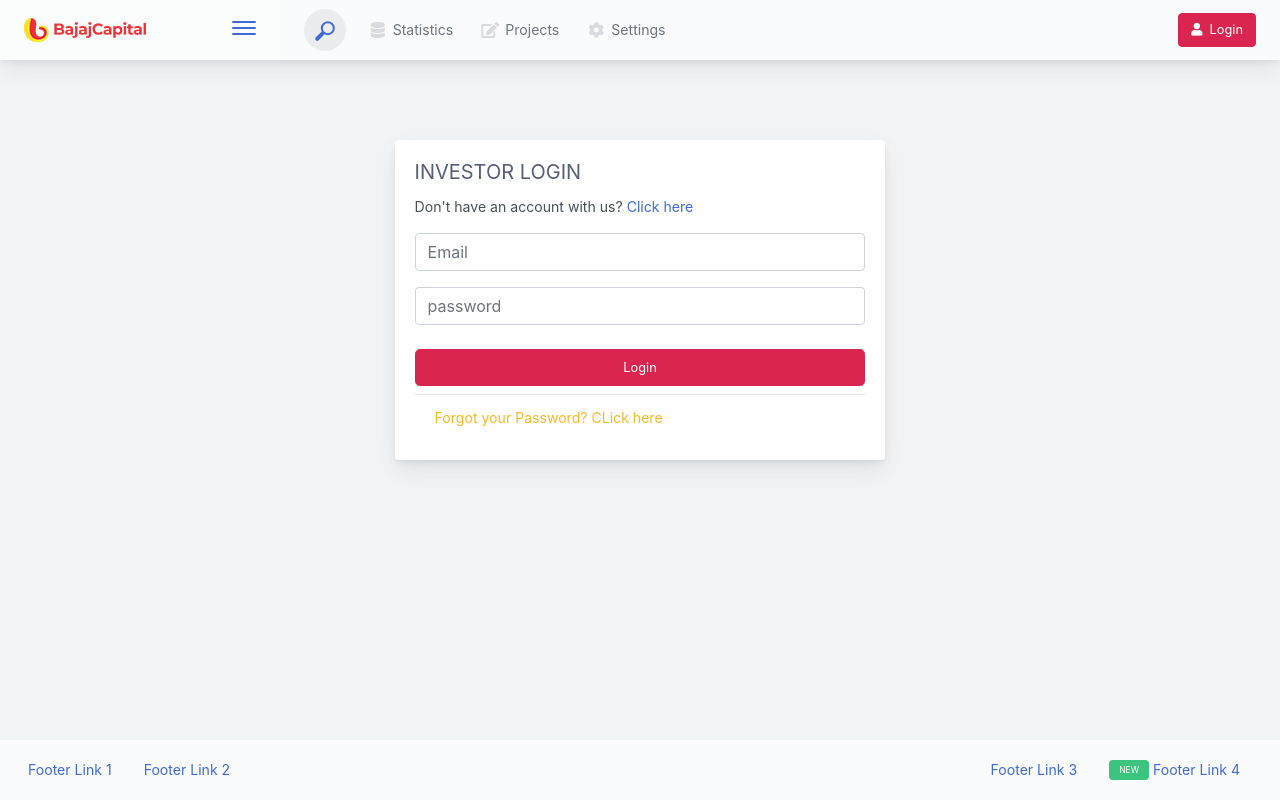
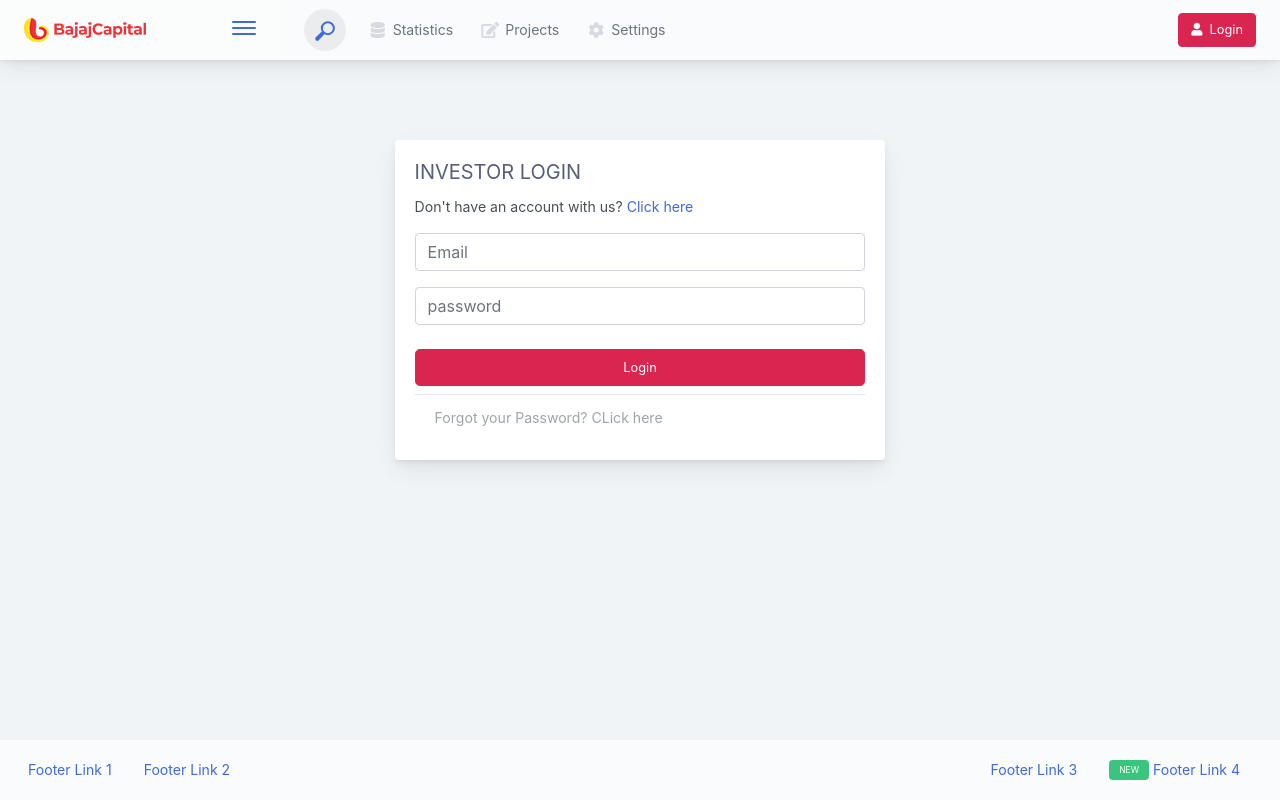
Before and after one commit to pawan428/mf-angular, an Angular app: page /auth/login in a window 1280 px wide. Built offline with nearby package versions, Linux system fonts and the light colour scheme.

Commit message:
loader component in shared module

```diff
--- a/src/app/pages/prelogin/login/login.component.html
+++ b/src/app/pages/prelogin/login/login.component.html
@@ -18,7 +18,7 @@
 
                     <button class="mt-2 mb-2 btn btn-danger w-full btn-lg"
                         >Login</button>
-                    <div class="card-footer"><a href="javascript:void(0);" class="card-link text-warning">
+                    <div class="card-footer"><a href="javascript:void(0);" style="color: #9ea4a9" class="card-link">
                             Forgot your Password? CLick here</a></div>
                 </form>
             </div>
--- a/src/app/pages/prelogin/prelogin.module.ts
+++ b/src/app/pages/prelogin/prelogin.module.ts
@@ -7,7 +7,6 @@ import { FormsModule, ReactiveFormsModule } from '@angular/forms';
 import { UsernameValidator } from 'src/app/shared/validators/username-validators';
 import { PageNotFoundComponent } from '../page-not-found/page-not-found.component';
 import { SharedModule } from 'src/app/shared/shared.module';
-import { LoaderComponent } from '../loader/loader.component';
 
 const routes: Routes = [
   {
@@ -23,7 +22,7 @@ const routes: Routes = [
 ]
 
 @NgModule({
-  declarations: [LoginComponent, SignupComponent,LoaderComponent],
+  declarations: [LoginComponent, SignupComponent],
   imports: [
     RouterModule.forChild(routes),
     CommonModule,
--- a/src/app/shared/shared.module.ts
+++ b/src/app/shared/shared.module.ts
@@ -6,7 +6,9 @@ import { LoaderComponent } from '../pages/loader/loader.component';
 
 
 @NgModule({
-  declarations: [PageNotFoundComponent],
+  declarations: [PageNotFoundComponent,LoaderComponent],
+  exports: [PageNotFoundComponent,LoaderComponent],
+
   imports: [
     CommonModule
   ]
```
